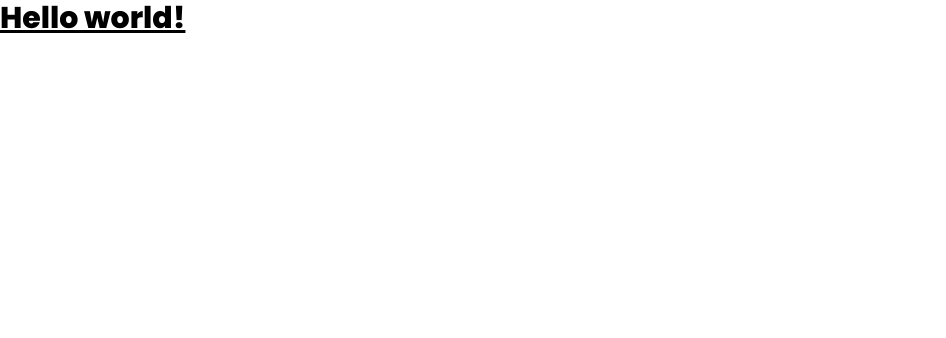
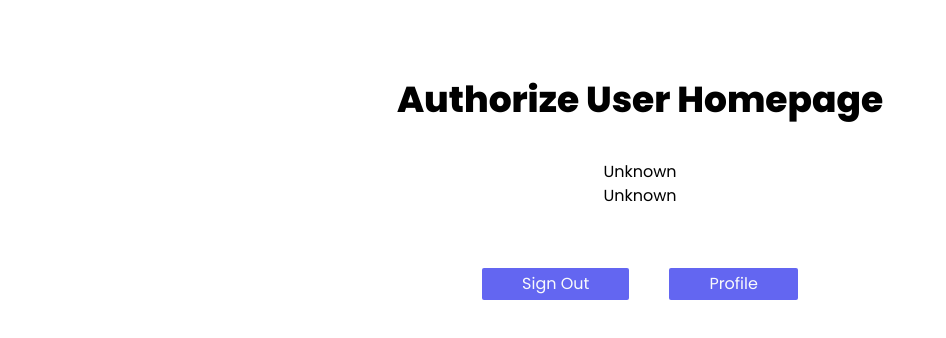
Before and after one commit to ayhandasyuvarlar/nextjs-authprocess-authapp-, a Next.js app: page / in a window 1280 px wide. Shown: the top 338 px of the page, without its empty margins (0-946 px from the left). Built offline with nearby package versions, Linux system fonts and the light colour scheme.

Commit message:
home page style and desinger and guest and authorize user

```diff
--- a/pages/index.js
+++ b/pages/index.js
@@ -1,6 +1,9 @@
 import Head from "next/head";
+import Link from "next/link";
+import { useState } from "react";
 
 export default function Home() {
+  const [session, setSession] = useState(true);
   return (
     <>
       <Head>
@@ -9,11 +12,54 @@
         <meta name="viewport" content="width=device-width, initial-scale=1" />
         <link rel="icon" href="/favicon.ico" />
       </Head>
-      <main>
-        <div>
-          <h1 className="text-3xl font-bold underline">Hello world!</h1>
-        </div>
-      </main>
+      {session ? User() : Gest()}
     </>
   );
 }
+
+// Guest
+function Gest() {
+  return (
+    <main className="container mx-auto text-center py-20">
+      <h3 className="text-4xl font-bold">Guest Homepage</h3>
+      <div className=" flex justify-center">
+        <Link
+          href={"/login"}
+          className="mt-5 px-10 py-1 rounded-sm bg-indigo-500 text-gray-50"
+        >
+          Sign In
+        </Link>
+      </div>
+    </main>
+  );
+}
+// Authorize User
+function User() {
+  return (
+    <main className="container mx-auto text-center py-20 flex flex-col gap-10">
+      <h3 className="text-4xl font-bold">Authorize User Homepage</h3>
+      <div className="details">
+        <h5>Unknown</h5>
+        <h5>Unknown</h5>
+      </div>
+      <div className="flex justify-center gap-10">
+        <div className="flex justify-center">
+          <button
+            type="button"
+            className="mt-5 px-10 py-1 rounded-sm bg-indigo-500 text-gray-50"
+          >
+            Sign Out
+          </button>
+        </div>
+        <div className=" flex justify-center">
+          <Link
+            href={"/profile"}
+            className="mt-5 px-10 py-1 rounded-sm bg-indigo-500 text-gray-50"
+          >
+            Profile
+          </Link>
+        </div>
+      </div>
+    </main>
+  );
+}
```
